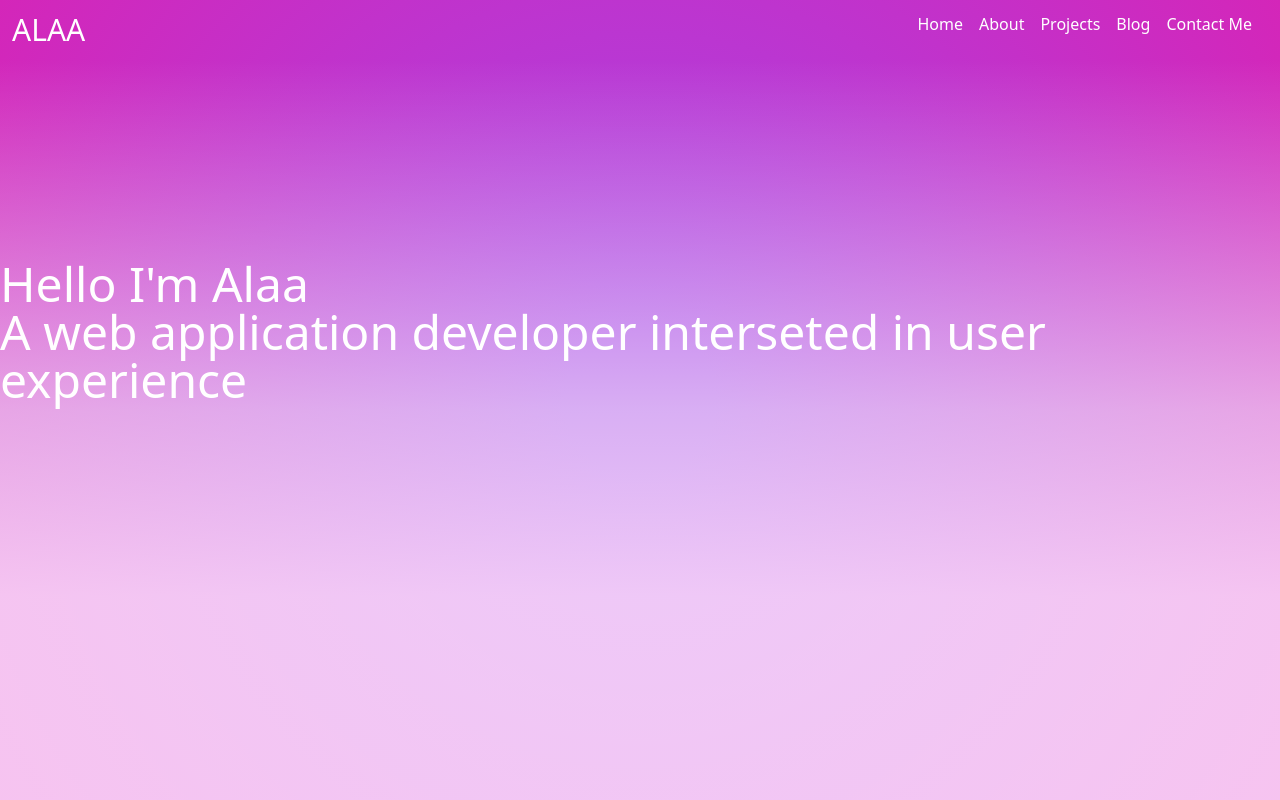
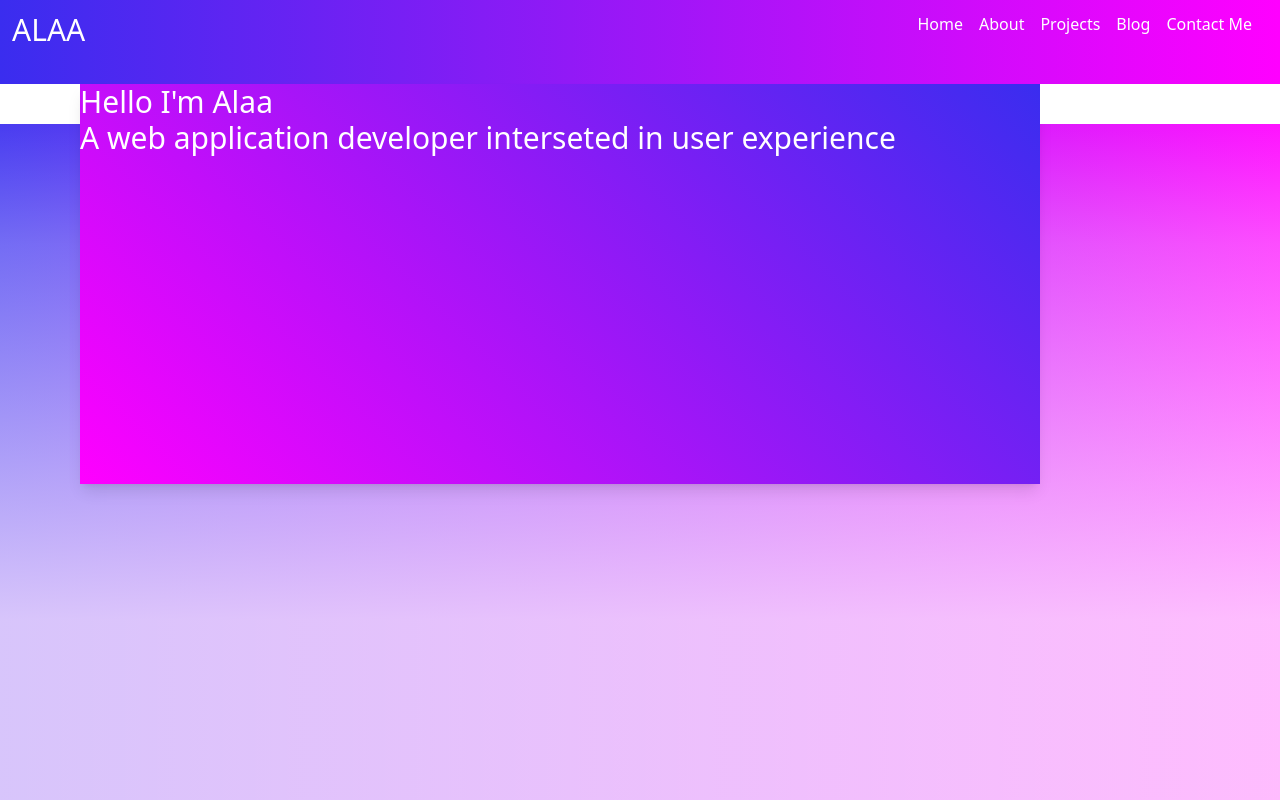
Before and after one commit to alaa-yahia/mysunshine, a Next.js app: page / in a window 1280 px wide. Shown: the top 800 px of the page. Built offline with nearby package versions, Linux system fonts and the light colour scheme.

Commit message:
ugly colors

```diff
--- a/components/Hero.js
+++ b/components/Hero.js
@@ -5,23 +5,29 @@ export default function Hero() {
   return (
     <div className=' h-full w-full'>
       <div
-        className='bottom-4 flex h-full w-full items-center justify-center border-white'
+        className='bottom-4 mt-6 flex h-full  w-full border-white'
         style={{
           background: `rgb(246,238,242)`,
 
           background: `linear-gradient(
            0deg,
             rgba(255, 235, 254, .8) 32.99%,
-            rgba(249, 247, 255, 0.6) 56.18%,
+            rgba(249, 255, 255, 0.3) 80%,
             rgba(249, 247, 255, 0) 100%
             )`,
         }}
       >
-        <div className='text-pink  h-1/2  text-5xl'>
+        <div className='h-10 w-20 bg-white'>ff</div>
+        <div
+          className=' h-1/2 w-3/4 bg-white bg-opacity-5 text-3xl shadow-lg'
+          style={{
+            background: `linear-gradient(45deg ,rgba(255, 0, 255,1) 0%,rgba(58, 45, 239,1)100% )`,
+          }}
+        >
           Hello I&apos;m Alaa
           <br />A web application developer interseted in user experience
         </div>
-        <div></div>
+        <div className='h-10 flex-1 bg-white'>ff</div>
       </div>
 
       {/* <AnimatedCanvas /> */}
--- a/pages/index.js
+++ b/pages/index.js
@@ -10,7 +10,7 @@ export default function Home() {
         className='h-screen text-white'
         style={{
           background: `rgb(246,238,242)`,
-          background: `radial-gradient(circle, rgb(168, 66, 227,1) 10%, rgba(212, 38, 185,1) 100%)`,
+          background: `linear-gradient(90deg ,rgba(58, 45, 239,1) 0%,rgba(255, 0, 255,1)100% )`,
         }}
       >
         <Header />
```
